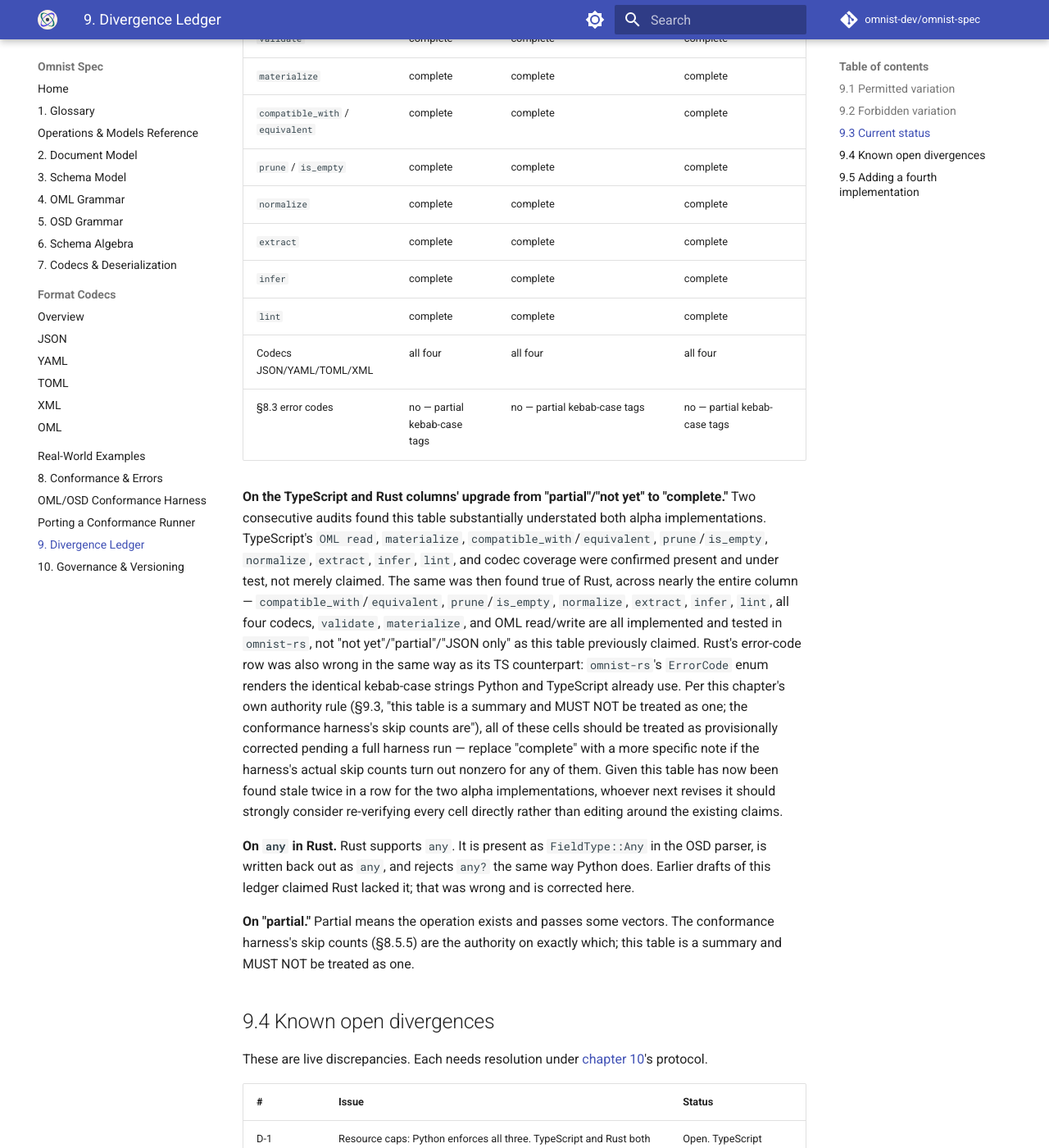
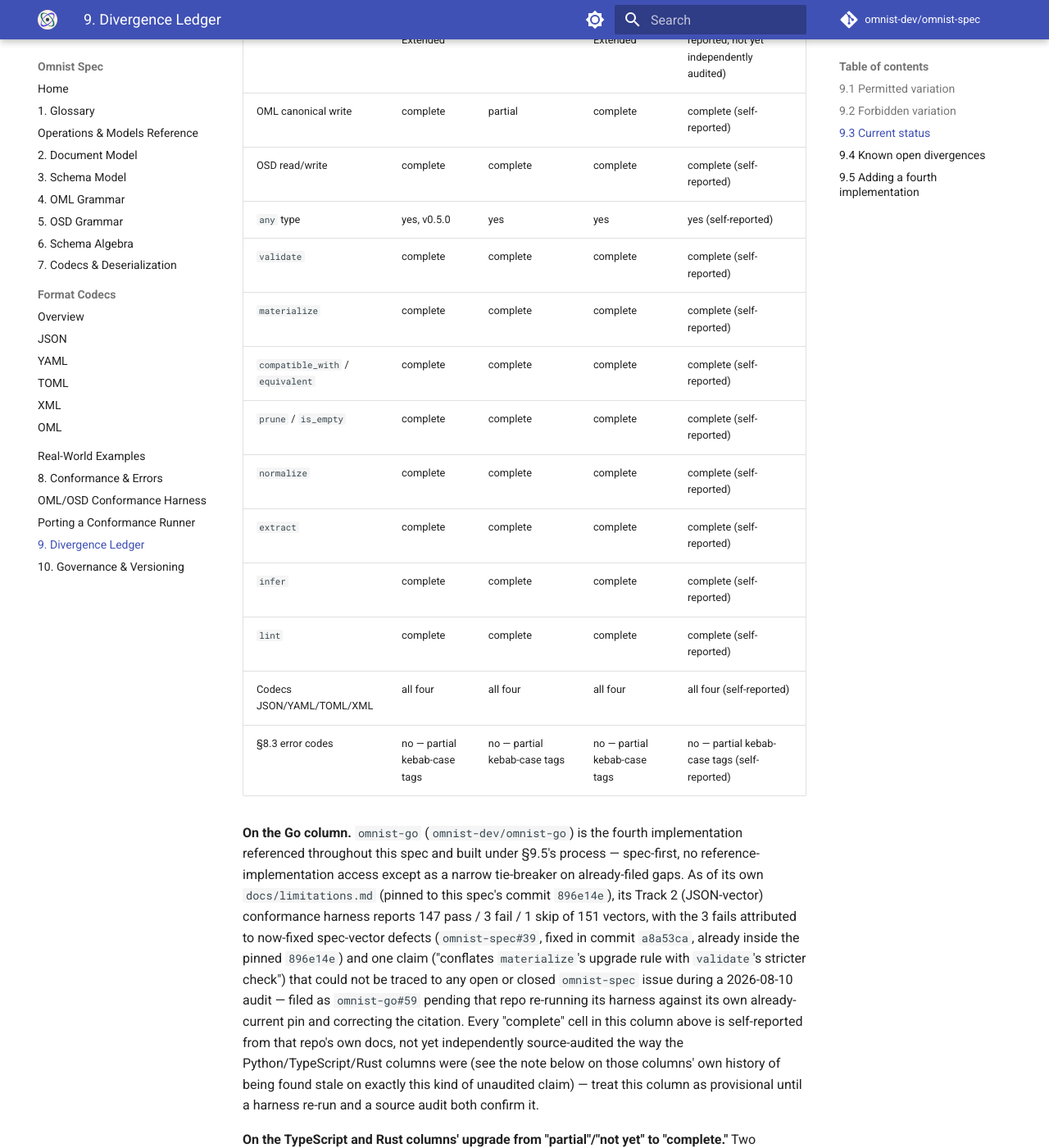
Before and after one commit to omnist-dev/omnist-spec, an MkDocs documentation site: the page built from docs/09-divergence-ledger.md, in a window 1280 px wide and 1400 px high, scrolled down 2813 px. Shown: the whole window at 82% size. Built offline with MkDocs 1.6.1 and Material for MkDocs 9.7.7, drawn with Linux system fonts in a browser that asks for light colours; comment, search, counter and statistics services are not loaded; some of the changed text lies outside the part shown.

Commit message:
Add Go column to Sec9.3 status table
omnist-go now exists as a real fourth implementation (built spec-first per
Sec9.5) but the divergence ledger's status table only had three columns and
no mention of Go anywhere. Added a Go column with what's currently known:
self-reported "complete" across the algebra/codecs (per its own
docs/limitations.md, pinned to this spec's commit 896e14e), its own
conformance numbers (147/3/1 of 151), and a note that the 3 claimed fails
include one already-fixed pair (omnist-spec#39, inside the pinned commit)
and one unverifiable claim with no traceable issue -- flagged as
omnist-go#59, pending that repo re-running its harness and correcting the
citation. Marked the whole column provisional/self-reported until an
independent source audit and a fresh harness run confirm it, the same
caveat this table already carries from its own history of TS/Rust columns
being found stale.

```diff
--- a/docs/09-divergence-ledger.md
+++ b/docs/09-divergence-ledger.md
@@ -97,28 +97,47 @@ filesystem order, or wall-clock time.
 
 ## 9.3 Current status
 
-As of spec v0.1.
+As of spec v0.2.0-alpha.
 
-| | Python | TypeScript | Rust |
-|---|---|---|---|
-| Version | 0.7.12 | 0.0.4-alpha | 0.0.1-alpha |
-| Maturity | beta, reference | alpha | alpha |
-| Document model | complete | complete except `integer`/`number` kind distinction independent of a schema (§9.4 D-6) | complete |
-| Resource caps | all three | depth + int-digits; **no node-count limit** (§9.4 D-1) | depth + int-digits; **no general node-count limit** (§9.4 D-1) |
-| OML read | complete, Core + Extended | complete, Core + Extended | complete, Core + Extended |
-| OML canonical write | complete | partial | complete |
-| OSD read/write | complete | complete | complete |
-| `any` type | yes, v0.5.0 | yes | yes |
-| `validate` | complete | complete | complete |
-| `materialize` | complete | complete | complete |
-| `compatible_with` / `equivalent` | complete | complete | complete |
-| `prune` / `is_empty` | complete | complete | complete |
-| `normalize` | complete | complete | complete |
-| `extract` | complete | complete | complete |
-| `infer` | complete | complete | complete |
-| `lint` | complete | complete | complete |
-| Codecs JSON/YAML/TOML/XML | all four | all four | all four |
-| §8.3 error codes | no — partial kebab-case tags | no — partial kebab-case tags | no — partial kebab-case tags |
+| | Python | TypeScript | Rust | Go |
+|---|---|---|---|---|
+| Version | 0.7.12 | 0.0.4-alpha | 0.0.1-alpha | 0.0.x-alpha |
+| Maturity | beta, reference | alpha | alpha | alpha, built spec-first with no reference-implementation access (§9.5) |
+| Document model | complete | complete except `integer`/`number` kind distinction independent of a schema (§9.4 D-6) | complete | complete, all seven scalar kinds natively distinguished (`math/big.Int` for `integer`, per spec §2.4's digit-count requirement) |
+| Resource caps | all three | depth + int-digits; **no node-count limit** (§9.4 D-1) | depth + int-digits; **no general node-count limit** (§9.4 D-1) | unverified in this table — not yet audited by source inspection the way Python/TS/Rust were |
+| OML read | complete, Core + Extended | complete, Core + Extended | complete, Core + Extended | complete, Core + Extended (self-reported; not yet independently audited) |
+| OML canonical write | complete | partial | complete | complete (self-reported) |
+| OSD read/write | complete | complete | complete | complete (self-reported) |
+| `any` type | yes, v0.5.0 | yes | yes | yes (self-reported) |
+| `validate` | complete | complete | complete | complete (self-reported) |
+| `materialize` | complete | complete | complete | complete (self-reported) |
+| `compatible_with` / `equivalent` | complete | complete | complete | complete (self-reported) |
+| `prune` / `is_empty` | complete | complete | complete | complete (self-reported) |
+| `normalize` | complete | complete | complete | complete (self-reported) |
+| `extract` | complete | complete | complete | complete (self-reported) |
+| `infer` | complete | complete | complete | complete (self-reported) |
+| `lint` | complete | complete | complete | complete (self-reported) |
+| Codecs JSON/YAML/TOML/XML | all four | all four | all four | all four (self-reported) |
+| §8.3 error codes | no — partial kebab-case tags | no — partial kebab-case tags | no — partial kebab-case tags | no — partial kebab-case tags (self-reported) |
+
+**On the Go column.** `omnist-go` (`omnist-dev/omnist-go`) is the fourth
+implementation referenced throughout this spec and built under §9.5's
+process — spec-first, no reference-implementation access except as a
+narrow tie-breaker on already-filed gaps. As of its own `docs/limitations.md`
+(pinned to this spec's commit `896e14e`), its Track 2 (JSON-vector)
+conformance harness reports 147 pass / 3 fail / 1 skip of 151 vectors, with
+the 3 fails attributed to now-fixed spec-vector defects (`omnist-spec#39`,
+fixed in commit `a8a53ca`, already inside the pinned `896e14e`) and one
+claim ("conflates `materialize`'s upgrade rule with `validate`'s stricter
+check") that could not be traced to any open or closed `omnist-spec` issue
+during a 2026-08-10 audit — filed as `omnist-go#59` pending that repo
+re-running its harness against its own already-current pin and correcting
+the citation. Every "complete" cell in this column above is self-reported
+from that repo's own docs, not yet independently source-audited the way the
+Python/TypeScript/Rust columns were (see the note below on those columns'
+own history of being found stale on exactly this kind of unaudited claim) —
+treat this column as provisional until a harness re-run and a source audit
+both confirm it.
 
 **On the TypeScript and Rust columns' upgrade from "partial"/"not yet" to
 "complete."** Two consecutive audits found this table substantially
```
